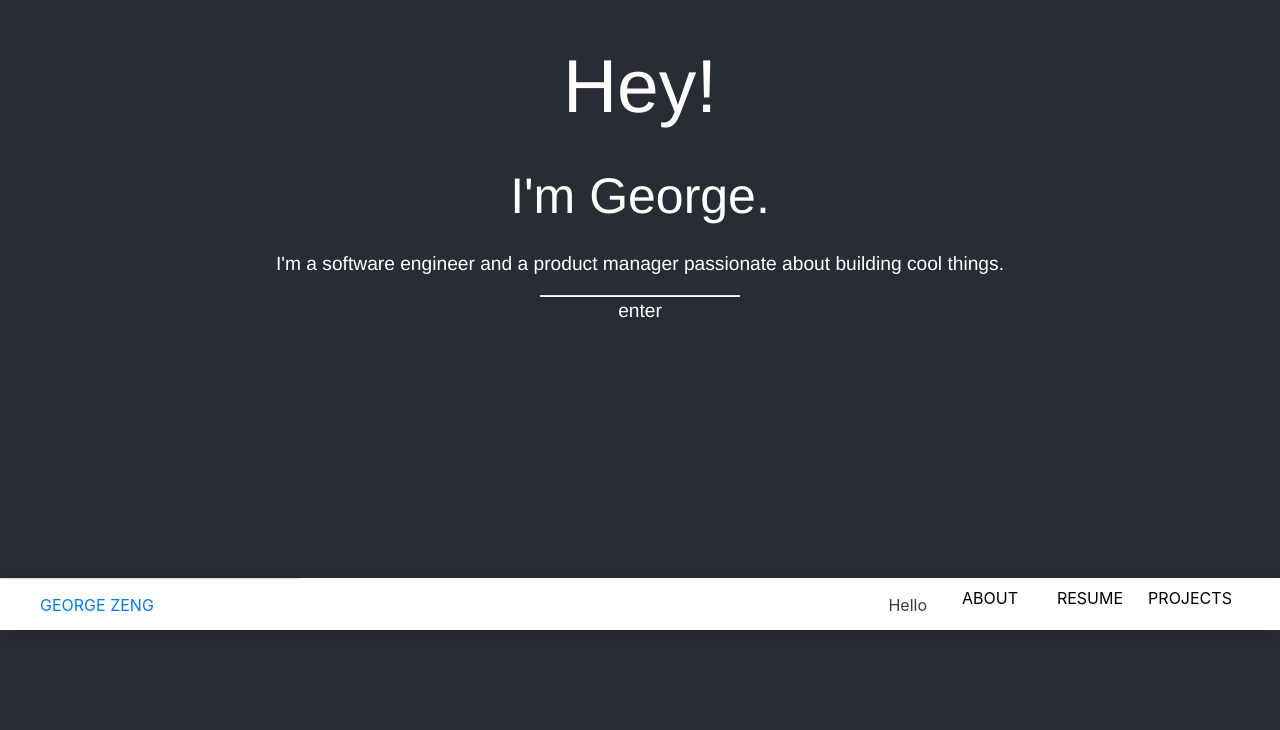
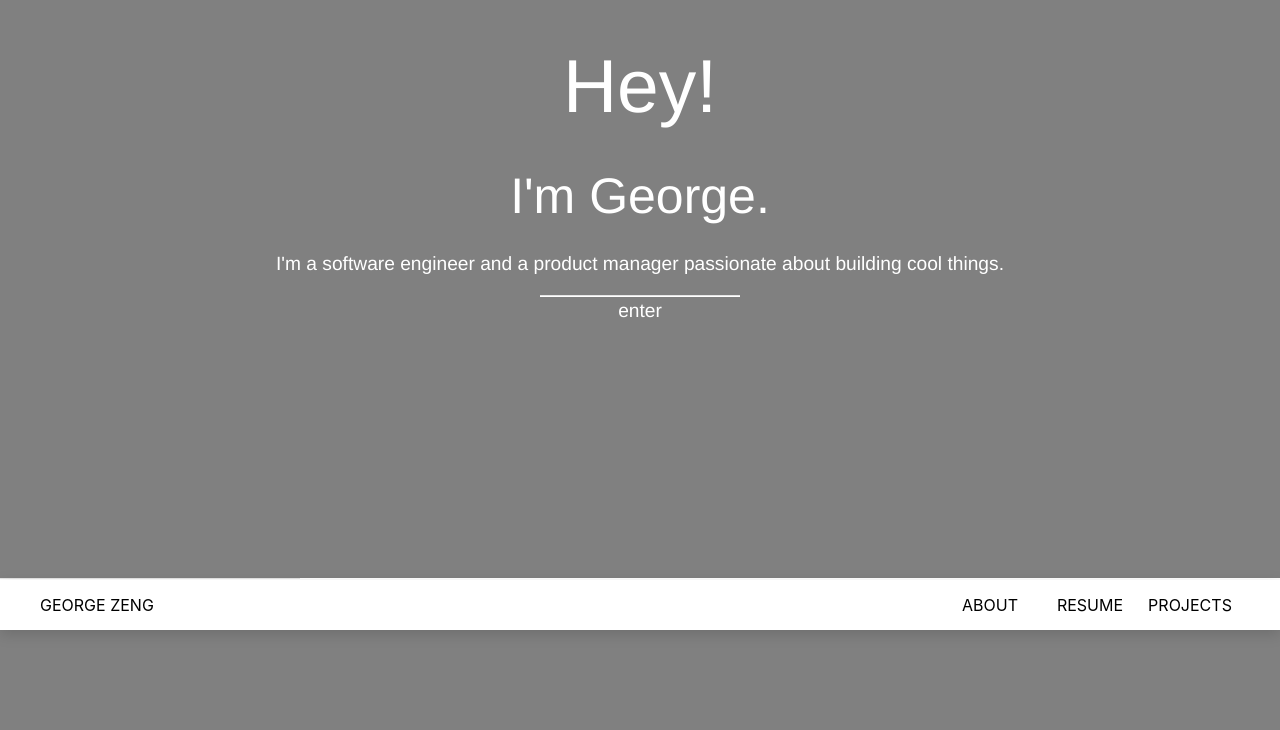
Before and after one commit to georgelzeng/portfolio, a React (Create React App) app: page / in a window 1280 px wide. Shown: the part 222-952 px from the top of the page. Built offline with nearby package versions, Linux system fonts and the light colour scheme.

Commit message:
redid colors

```diff
--- a/src/App.css
+++ b/src/App.css
@@ -14,7 +14,7 @@
 }
 
 .App-body {
-  background-color: #282c34;
+  background-color:gray;
   min-height: 100vh;
   display: flex;
   flex-direction: column;
@@ -35,22 +35,13 @@
 }
 
 #enterbutton:hover{
-  color:gray
+  color:darkslategray
 }
 
 
 
-
-
-
-
-
-
-
-
-
 .nav {
-  background-color: white;
+  background-color:white;
   color: black;
   position: sticky;
   top: 0px;
@@ -100,17 +91,15 @@
 }
 
 
-
-
-.btn-one {
-  color: red;
+.nav-item {
+  color: bla;
   transition: all 0.3s;
   position: relative;
 }
-.btn-one span {
+.nav-item span {
   transition: all 0.3s;
 }
-.btn-one::before {
+.nav-item::before {
   content: '';
   position: absolute;
   bottom: 0;
@@ -125,49 +114,24 @@
   border-top-style: solid;
   border-bottom-style: solid;
   border-top-color: rgba(255,255,255,0.5);
-  border-bottom-color: rgba(255,255,255,0.5);
+  border-bottom-color: rgb(0, 0, 0);
   transform: scale(0.1, 1);
 }
-.btn-one:hover span {
+.nav-item:hover span {
   letter-spacing: 2px;
 }
-.btn-one:hover::before {
+.nav-item:hover::before {
   opacity: 1;
   transform: scale(1, 1);
 }
-.btn-one::after {
-  content: '';
-  position: absolute;
-  bottom: 0;
-  left: 0;
-  width: 100%;
-  height: 100%;
-  z-index: 1;
-  transition: all 0.3s;
-  background-color: rgba(255,255,255,0.1);
-}
-.btn-one:hover::after {
+.nav-item:hover::after {
   opacity: 0;
   transform: scale(0.1, 1);
 }
 
 
-
-
-
-
-
-
-
-
-
-
-
-
-
-
 :root {
-  --aboutBackgroundColor: #282c34;
+  --aboutBackgroundColor: gray;
   }
 
 .about-page {
--- a/src/components/Navbar.js
+++ b/src/components/Navbar.js
@@ -8,7 +8,7 @@ class Navbar extends Component {
         <nav className='nav'>
             <div className='nav-content'>
                 <div className='nav-logo'>
-                    <Link
+                    <Link className='nav-item'
                         activeClass='active'
                         to='App'
                         spy={true}
@@ -16,14 +16,11 @@ class Navbar extends Component {
                         isDynamic={true}
                         offset={0}
                         duration={500}>
-                            GEORGE ZENG
+                        <span>GEORGE ZENG</span>
                     </Link>
                 </div>
+
                 <div className='nav-text-container'>
-                    <div className='btn btn-one'>
-                        <span> Hello</span>
-                    </div>
-
                     <Link className='nav-item'
                     activeClass='active'
                     to='about-page'
@@ -32,7 +29,7 @@ class Navbar extends Component {
                     isDynamic={true}
                     offset={0}
                     duration={500}>
-                        ABOUT
+                        <span>ABOUT</span>
                     </Link>
                     <Link className='nav-item'
                     activeClass='active'
@@ -42,7 +39,7 @@ class Navbar extends Component {
                     isDynamic={true}
                     offset={0}
                     duration={500}>
-                        RESUME
+                        <span>RESUME</span>
                     </Link>
                     <Link className='nav-item'
                     activeClass='active'
@@ -53,7 +50,7 @@ class Navbar extends Component {
                     offset={0}
                     duration={500}
                     style={{'margin':0}}>
-                        PROJECTS
+                        <span>PROJECTS</span>
                     </Link>
 
                 </div>
```
